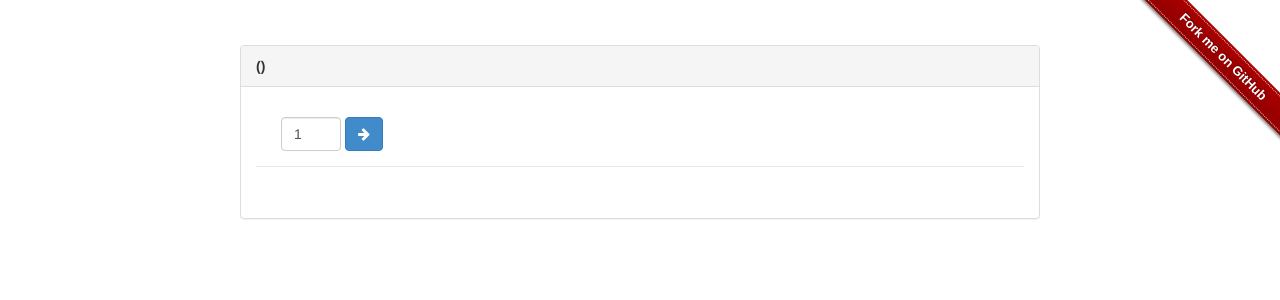
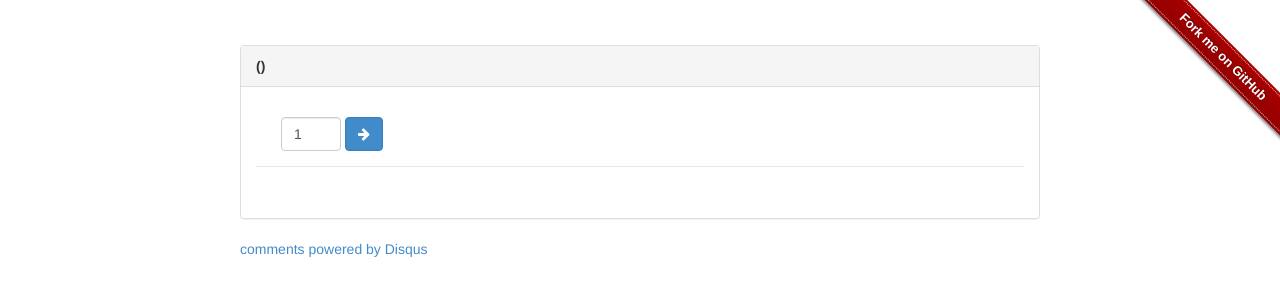
Before and after one commit to liguo941001/Back-stage, a Flask app: page /users in a window 1280 px wide. Shown: the top 300 px of the page. Run offline with Flask 2, Linux system fonts and the light colour scheme; data that the repository does not hold is empty; parts of the project's set-up code (start-up, migrations or seed data) failed here and were passed over; some libraries are stand-ins or nearby versions.

Commit message:
添加DISQUS评论

```diff
--- a/templates/layout.html
+++ b/templates/layout.html
@@ -46,5 +46,21 @@
     <script type="text/javascript" src="/static/js/libs/angular/angular.min.js"></script>
     <script type="text/javascript" src="/static/js/controllers/table.js"></script>
     {% block ext_script %}{% endblock ext_script %}
+
+    <div id="disqus_thread"></div>
+    <script type="text/javascript">
+      /* * * CONFIGURATION VARIABLES: EDIT BEFORE PASTING INTO YOUR WEBPAGE * * */
+      var disqus_shortname = 'ng-table'; // required: replace example with your forum shortname
+
+      /* * * DON'T EDIT BELOW THIS LINE * * */
+      (function() {
+      var dsq = document.createElement('script'); dsq.type = 'text/javascript'; dsq.async = true;
+      dsq.src = '//' + disqus_shortname + '.disqus.com/embed.js';
+      (document.getElementsByTagName('head')[0] || document.getElementsByTagName('body')[0]).appendChild(dsq);
+      })();
+    </script>
+    <noscript>Please enable JavaScript to view the <a href="http://disqus.com/?ref_noscript">comments powered by Disqus.</a></noscript>
+    <a href="http://disqus.com" class="dsq-brlink">comments powered by <span class="logo-disqus">Disqus</span></a>
+
   </body>
 </html>
```
